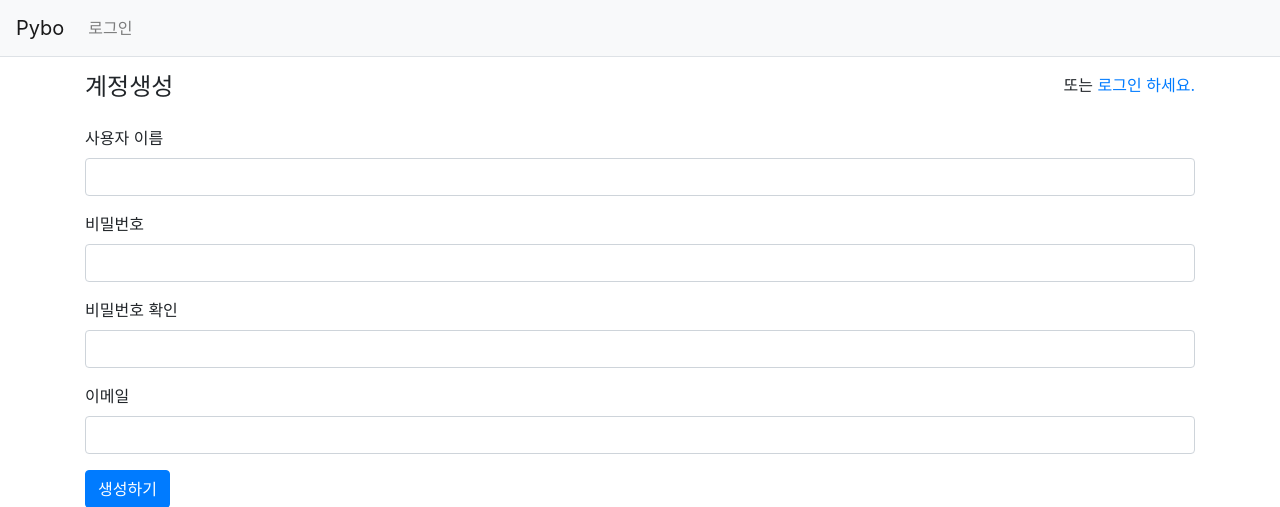
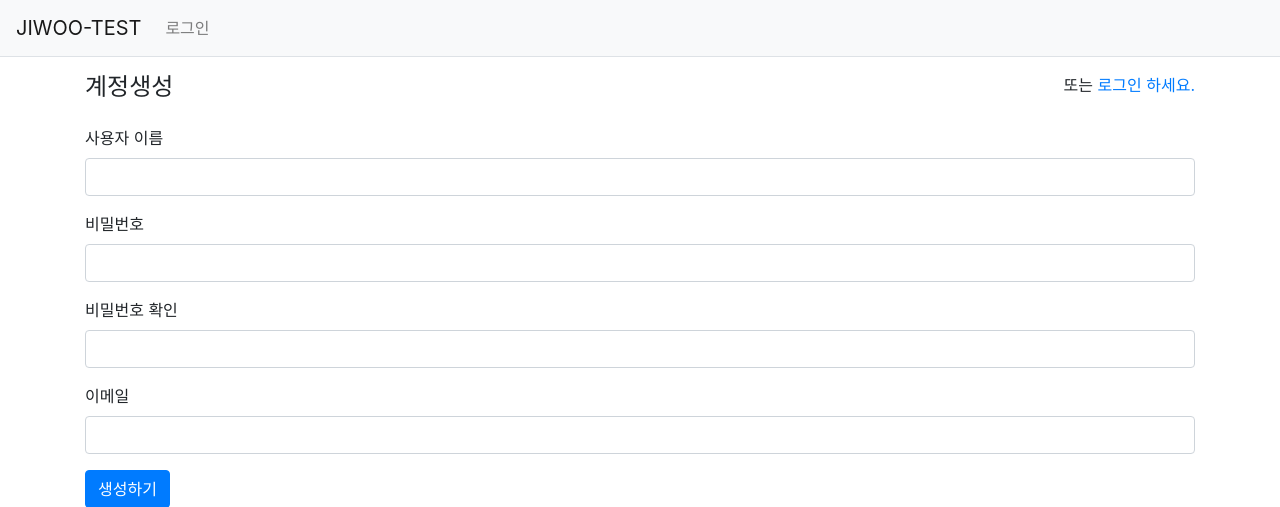
Before and after one commit to zbqmgldjfh/DjangoEX, a Django app: page /common/signup/ in a window 1280 px wide. Shown: the top 507 px of the page. Run offline with Django 3.2, Linux system fonts and the light colour scheme; some libraries are stand-ins or nearby versions.

Commit message:
Update navbar.html

```diff
--- a/templates/navbar.html
+++ b/templates/navbar.html
@@ -1,5 +1,5 @@
 <nav class="navbar navbar-expand-lg navbar-light bg-light border-bottom">
-    <a class="navbar-brand" href="{% url 'pybo:index' %}">Pybo</a>
+    <a class="navbar-brand" href="{% url 'pybo:index' %}">JIWOO-TEST</a>
     <button class="navbar-toggler ml-auto" type="button" data-toggle="collapse" data-target="#navbarNav"
         aria-controls="navbarNav" aria-expanded="false" aria-label="Toggle navigation">
         <span class="navbar-toggler-icon"></span>
```
